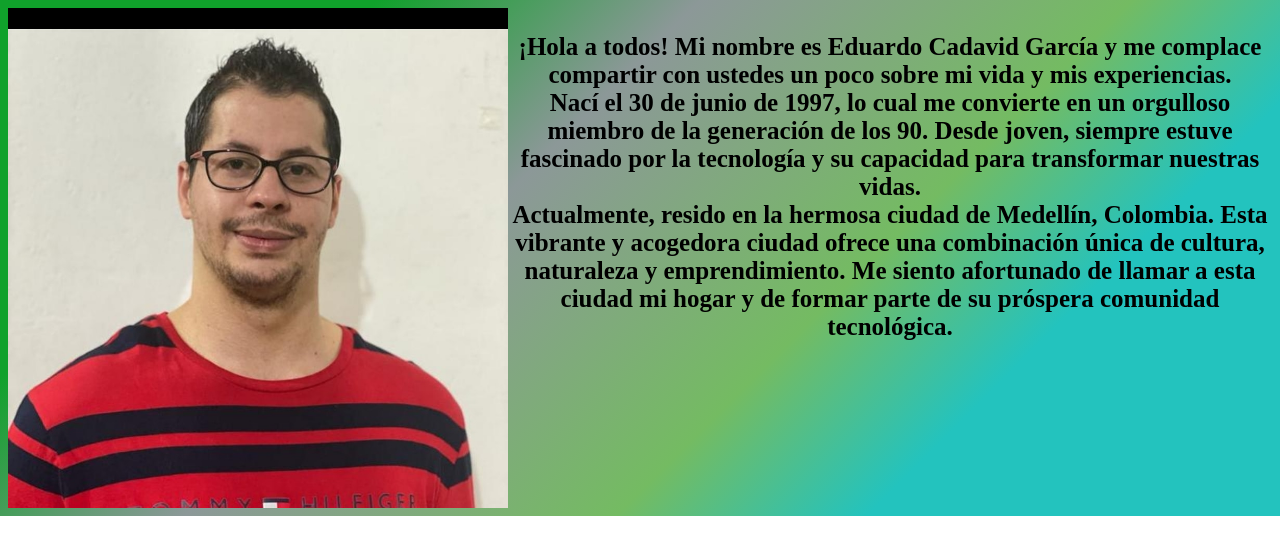
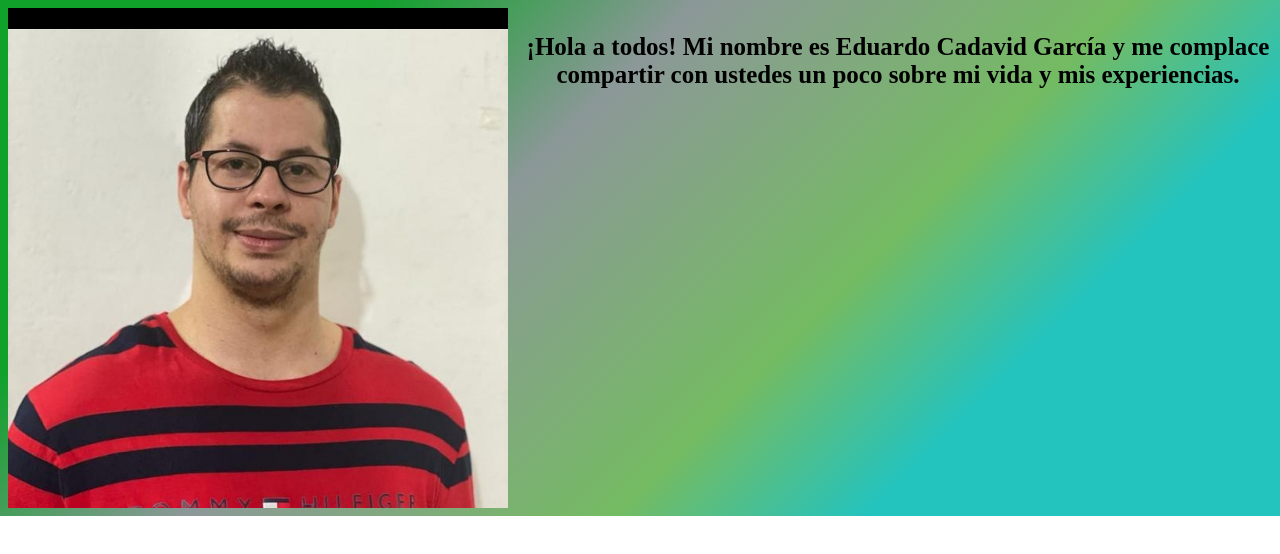
Before and after one commit to ECG301997/bit00me, a plain HTML site: page docs/index.html in a window 1280 px wide. Drawn offline with Linux system fonts and the light colour scheme.

Commit message:
modificacion images

```diff
--- a/docs/index.html
+++ b/docs/index.html
@@ -9,20 +9,19 @@
 </head>
 
 <body
-    style="border:0;display:flex;background: rgb(16,161,43);
+    style="border:0;width:100%;display:flex;background: rgb(16,161,43);
 background: linear-gradient(135deg, rgba(16,161,43,1) 21%, rgb(140, 152, 152) 39%, rgb(116, 187, 98) 63%, rgb(35, 195, 190) 77%);background-repeat: no-repeat;">
-    <img src="../images/me.jpg" alt="Foto personal" style="width:500px;height:500px">
+    <img src="./images/me.jpg" alt="Foto personal" style="width:500px;height:500px">
     <p style="text-align:center;font-size:25px"><b> ¡Hola a todos! Mi nombre es Eduardo Cadavid García y me complace compartir con
-            ustedes un poco sobre mi vida y
-            mis experiencias.
-            <br>
+            ustedes un poco sobre mi vida y mis experiencias.
+            <!-- <br>
             Nací el 30 de junio de 1997, lo cual me convierte en un orgulloso miembro de la generación de los 90. Desde
             joven, siempre estuve fascinado por la tecnología y su capacidad para transformar nuestras vidas.
             <br>
             Actualmente, resido en la hermosa ciudad de Medellín, Colombia. Esta vibrante y acogedora ciudad ofrece una
             combinación única de cultura, naturaleza y emprendimiento. Me siento afortunado de llamar a esta ciudad mi
             hogar
-            y de formar parte de su próspera comunidad tecnológica.
+            y de formar parte de su próspera comunidad tecnológica. -->
         </b>
     </p>
 </body>
```
Also changed, not shown: docs/images/html-tagst.jpg (renamed from images/html-tagst.jpg), docs/images/me.jpg (renamed from images/me.jpg).
